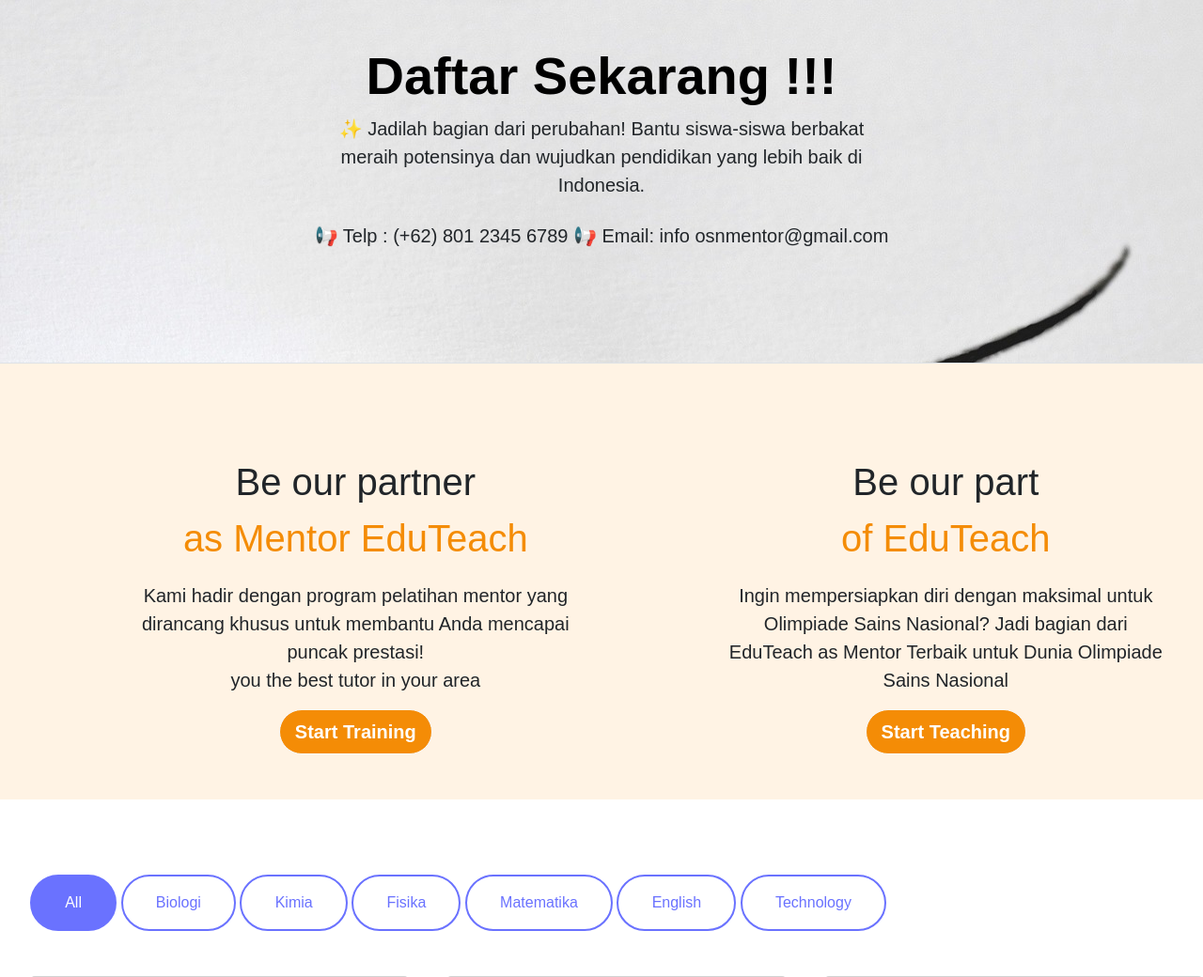
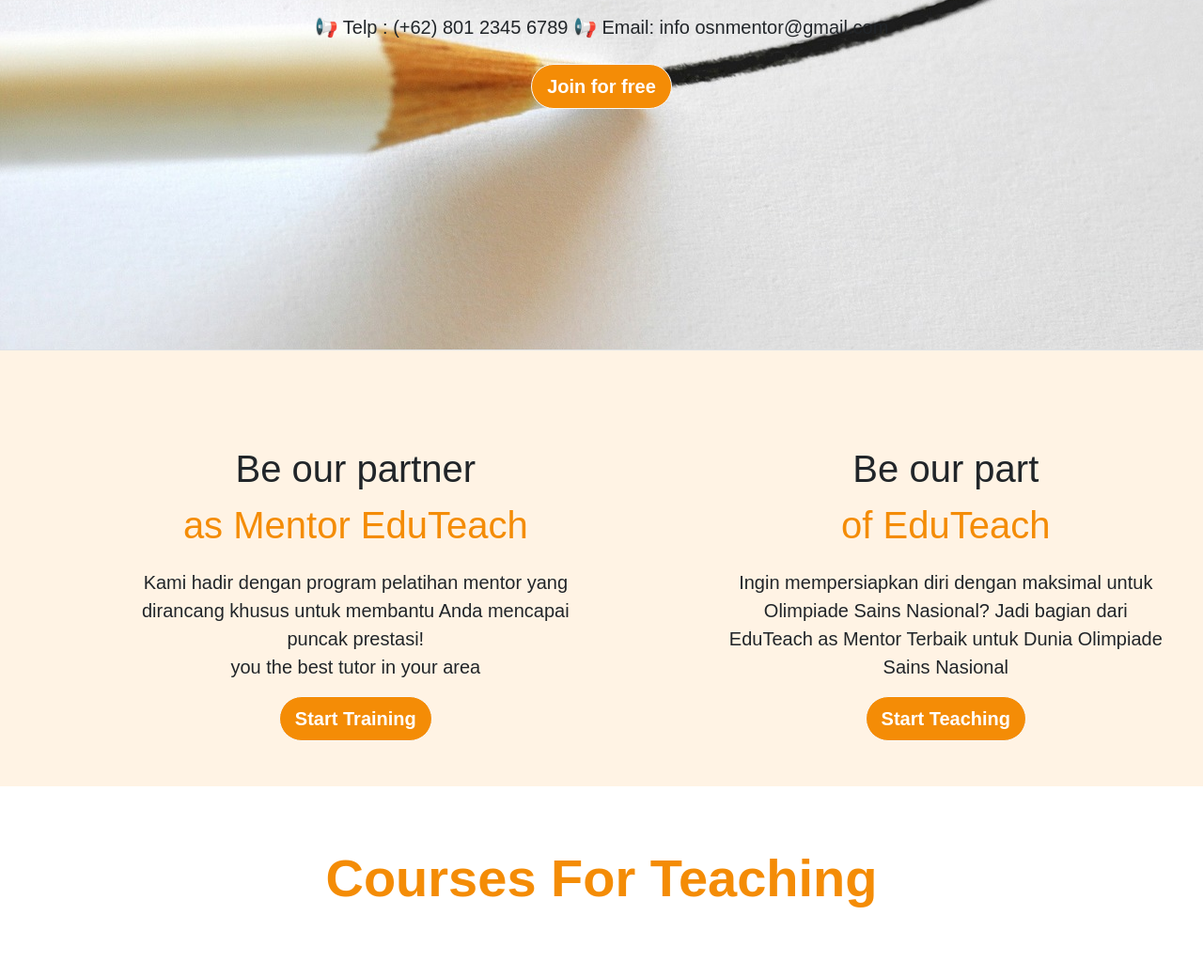
Before and after one commit to Ihsan-Nurhadi/Educourse_Kelompok1Django, a Django app: a page that uses templates/user_app/teacher.html in a window 1280 px wide. Shown: the part 464-1504 px from the top of the page at 94% size. Run offline with Django 5.2, Linux system fonts and the light colour scheme.

Commit message:
teacher-front_end

```diff
--- a/templates/user_app/teacher.html
+++ b/templates/user_app/teacher.html
@@ -5,28 +5,16 @@
 <script defer src="{% static 'js/teacher.js'%}"></script>
 {% endblock %}
 {% block body_block %}
-<section class="container-fluid" style="background-color: #FFF3E4;">
-  <div class="row align-items-center">
-
-    <div class="col-md-5 offset-md-1">
-      <p class="text1section" style="font-size: 40px;"><span style="color: #F48C06;">Searching</span> Tutor is much <br> easier</p>
-      <p class="lead">Eduteach is an interesting platform that will give <br> you the best tutor in your area</p>
-      <a href="#" class="btn btn-light btn-lg" style="background-color: #F48C06; color: white; font-style: normal; font-weight: bold; border-radius: 30px;">Join for free</a>
-    </div>
-
-    <div class="col-md-5">
-      <img src="{% static 'img/talentnew.png'%}" alt="talent" width="590" height="auto" class="img-fluid rounded">
-    </div>
-  </div>
-</section>
-
 
 <div id="asteacher" class="px-4 pt-5 pb-5 text-center border-bottom container-fluid fade-in">
+  <div class="container-fluid" style="padding: 10rem 0px;">
   <h1 class="display-4 fw-bold text-body-emphasis">Daftar Sekarang !!!</h1>
   <div class="col-lg-6 mx-auto">
     <p class="lead mb-4">✨ Jadilah bagian dari perubahan! Bantu siswa-siswa berbakat meraih potensinya dan wujudkan pendidikan yang lebih baik di Indonesia.</p>
     <p class="lead mb-4">📢 Telp : (+62) 801 2345 6789 📢 Email: info osnmentor@gmail.com</p>
     <div class="d-grid gap-2 d-sm-flex justify-content-sm-center mb-5">
+      <a href="#" class="btn btn-light btn-lg" style="background-color: #F48C06; color: white; font-style: normal; font-weight: bold; border-radius: 30px;">Join for free</a>
+    </div>
   </div>
   </div>
 </div>
@@ -36,17 +24,19 @@
     <div class="col-md-5 offset-md-1 px-4 pt-5">
       <p class="text1section" style="font-size: 40px;">Be our partner <br> <span style="color: #F48C06;"> as Mentor EduTeach </span></p>
       <p class="lead">Kami hadir dengan program pelatihan mentor yang dirancang khusus untuk membantu Anda mencapai puncak prestasi!<br> you the best tutor in your area</p>
-      <a href="#pelatihan" class="btn btn-light btn-lg" style="background-color: #F48C06; color: white; font-style: normal; font-weight: bold; border-radius: 30px;">Start Training</a>
+      <a href="{% url 'user_app:register' %}" class="btn btn-light btn-lg" style="background-color: #F48C06; color: white; font-style: normal; font-weight: bold; border-radius: 30px;">Start Training</a>
     </div>
 
     <div class="col-md-5 offset-md-1 px-4 pt-5">
       <p class="text1section" style="font-size: 40px;">Be our part <br> <span style="color: #F48C06;"> of EduTeach </span></p>
       <p class="lead">Ingin mempersiapkan diri dengan maksimal untuk Olimpiade Sains Nasional? Jadi bagian dari EduTeach as Mentor Terbaik untuk Dunia Olimpiade Sains Nasional</p>
-      <a href="#asteacher" class="btn btn-light btn-lg" style="background-color: #F48C06; color: white; font-style: normal; font-weight: bold; border-radius: 30px;">Start Teaching</a>
+      <a href="{% url 'user_app:register' %}" class="btn btn-light btn-lg" style="background-color: #F48C06; color: white; font-style: normal; font-weight: bold; border-radius: 30px;">Start Teaching</a>
     </div>
   </div>
 </section>
-
+<div id="teacher-course" class="px-4 pt-5 pb-5 text-center border-bottom container-fluid fade-in">
+<div class="container-fluid" style="padding: 1rem 0px;">
+<h1 class="display-4 fw-bold text-body-emphasis" style="color: #F48C06 !important;">Courses For Teaching</h1>
   <div class="training" id="pelatihan" style="margin-left: 2em !important;">
     <div class="buttons" id="buttons">
       <button class="button-value active" onclick="filterProduct('all')">All</button>
@@ -59,8 +49,10 @@
     </div>
     <div id="products" style="float: left !important;  grid-column-gap: 2.5em !important;"></div>
   </div>
+</div>
+</div>
 
-<div id="testimonials" class="reviewers"></div>
+<div id="testimonials" class="reviewers" style="">
   <div class="testimonial-heading">
     <span>Comment</span>
     <h1>Client Says</h1>
```
Lines whose indentation alone changed are shown as unchanged.
